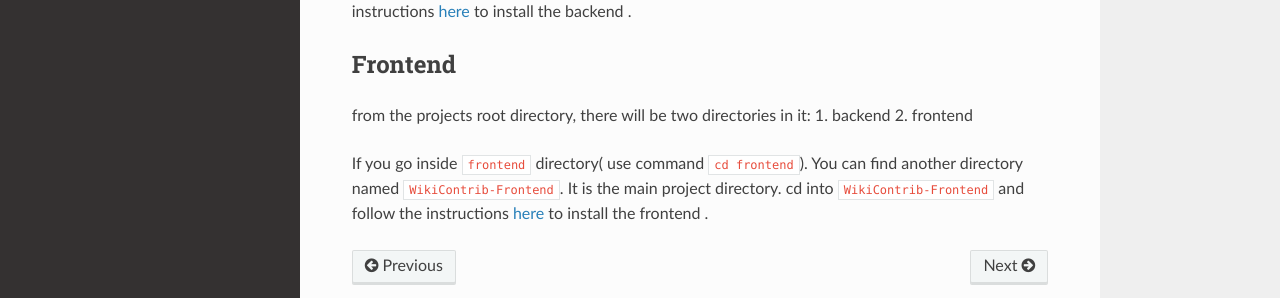
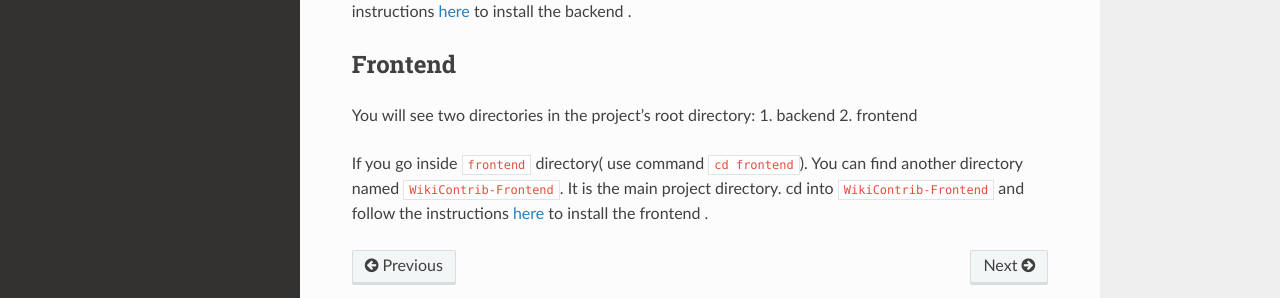
Before and after one commit to wikimedia/WikiContrib, a Sphinx documentation site: the page built from docs/Installation.rst, in a window 1280 px wide and 1020 px high. Shown: the part 605-903 px from the top of the window. Built offline with Sphinx 7.4.7 and the Read the Docs theme 2.0.0, drawn with Linux system fonts in a browser that asks for light colours.

Commit message:
modified home page screenshot and did some minor text formatting

```diff
--- a/docs/Installation.rst
+++ b/docs/Installation.rst
@@ -24,7 +24,7 @@ cd into ``WikiContrib`` and follow the instructions `here <https://github.com/wi
 Frontend
 ========
 
-from the projects root directory, there will be two directories in it:
+You will see two directories in the project's root directory:
 1. backend
 2. frontend
 
```
Also changed, not shown: docs/home.png.
